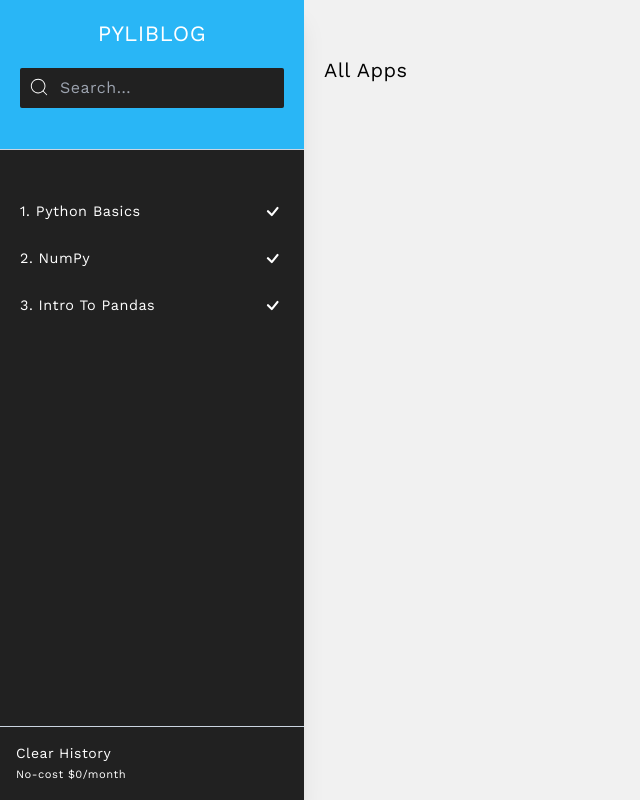
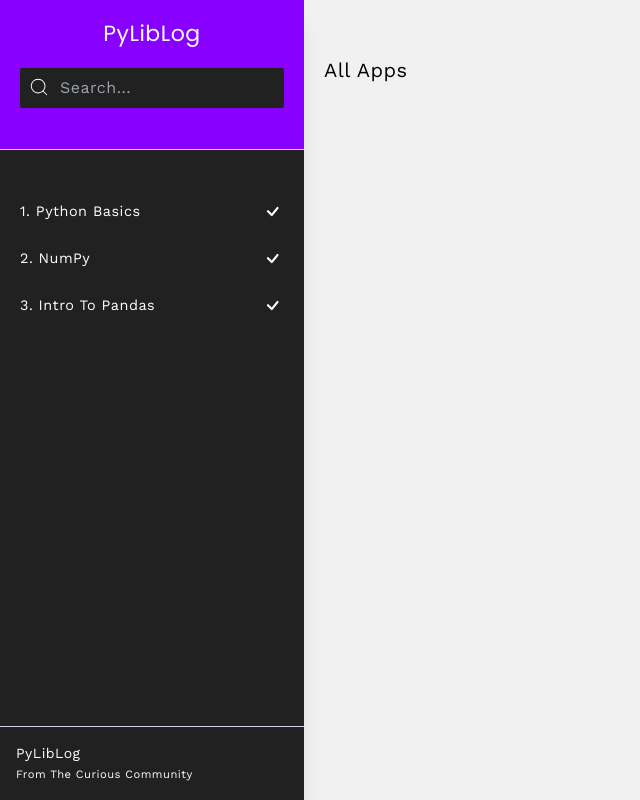
Before and after one commit to thecuriousteam/PyLibLog, a React (Vite) app: page / in a window 1280 px wide. Shown: the whole page, without its empty margins (0-640 px from the left). Built offline with nearby package versions, Linux system fonts and the light colour scheme.

Commit message:
Minor Changes Fixed

```diff
--- a/index.html
+++ b/index.html
@@ -4,7 +4,7 @@
     <meta charset="UTF-8" />
     <link rel="icon" type="image/svg+xml" href="/vite.svg" />
     <meta name="viewport" content="width=device-width, initial-scale=1.0" />
-    <title>Sidebar With Submenu</title>
+    <title>PyLibLog</title>
   </head>
   <body>
     <div id="root"></div>
--- a/src/layouts/sidebar/index.jsx
+++ b/src/layouts/sidebar/index.jsx
@@ -83,18 +83,20 @@ const Sidebar = () => {
         variants={Nav_animation}
         initial={{ x: isTabletMid ? -250 : 0 }}
         animate={open ? "open" : "closed"}
+        // sidebar color code (#E0E0E0)
         className=" bg-[#212121] text-white shadow-xl z-[999] max-w-[19rem]  w-[19rem]
-            overflow-hidden md:relative fixed
-         h-screen "
-      >
-        <div className="flex-col pt-5 pl-5 pr-5 gap-2.5 font-medium border-b h-[150px] border-slate-300  bg-[#29b6f6]">
+            overflow-hidden md:relative fixed h-screen ">
+        <div className="flex-col pt-5 pl-5 pr-5 gap-2.5 font-medium border-b h-[150px] border-slate-300  bg-[#8800ff]">
           {/* <img
             src="https://img.icons8.com/color/512/firebase.png"
             width={45}
             alt=""
           /> */}
-          <h1 className="text-[22px] text-white whitespace-pre text-center pb-5">
-            PYLIBLOG
+          <h1
+            className="text-[22px] text-white whitespace-pre text-center pb-5"
+            style={{ fontFamily: "Poppins, sans-serif", fontWeight: "light" }}
+          >
+            PyLibLog
           </h1>
           <Search />
         </div>
@@ -118,8 +120,8 @@ const Sidebar = () => {
             <div className="flex-1 text-sm z-50  max-h-48 my-auto  whitespace-pre   w-full  font-medium  ">
               <div className="flex border-y border-slate-300 p-4 items-center justify-between">
                 <div>
-                  <p>Clear History</p>
-                  <small>No-cost $0/month</small>
+                  <p>PyLibLog</p>
+                  <small>From The Curious Community</small>
                 </div>
                 {/* <p className="text-teal-500 py-1.5 px-3 text-xs bg-teal-50 rounded-xl">
                   Upgrade
```
